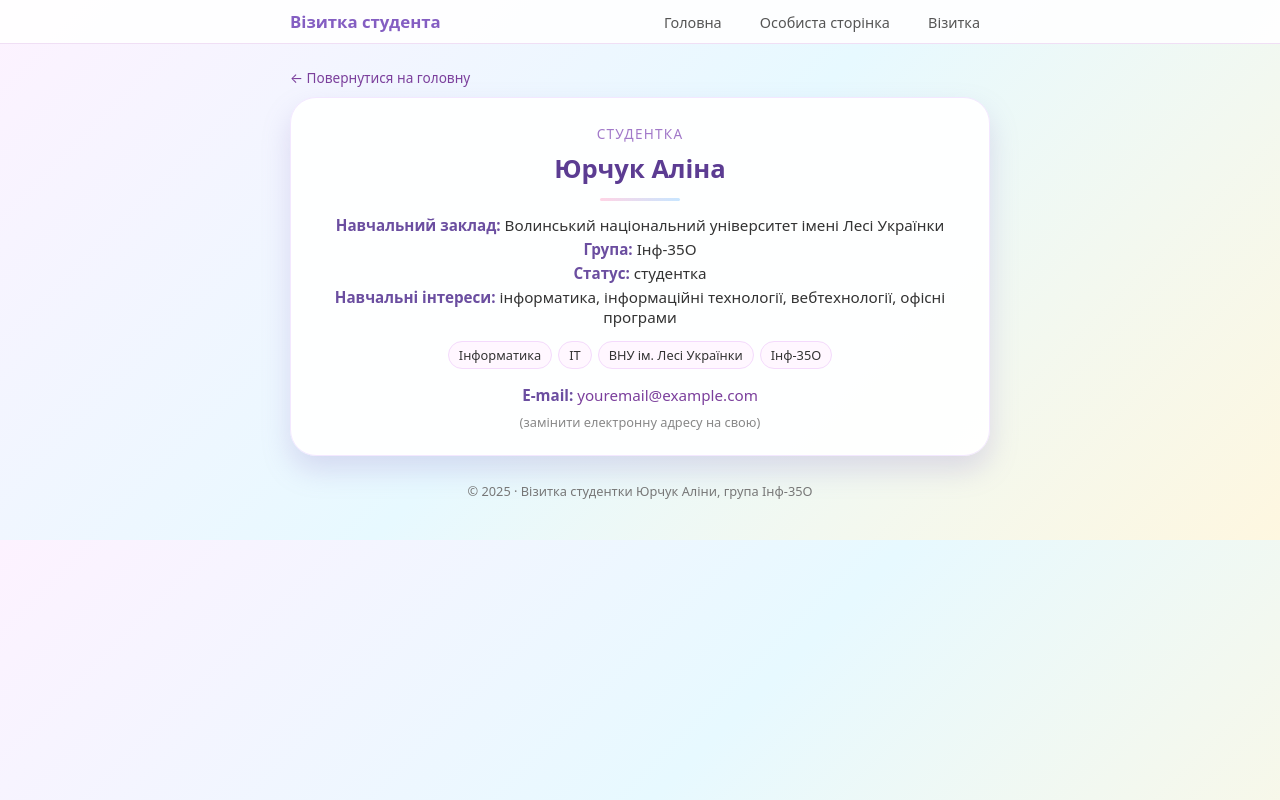
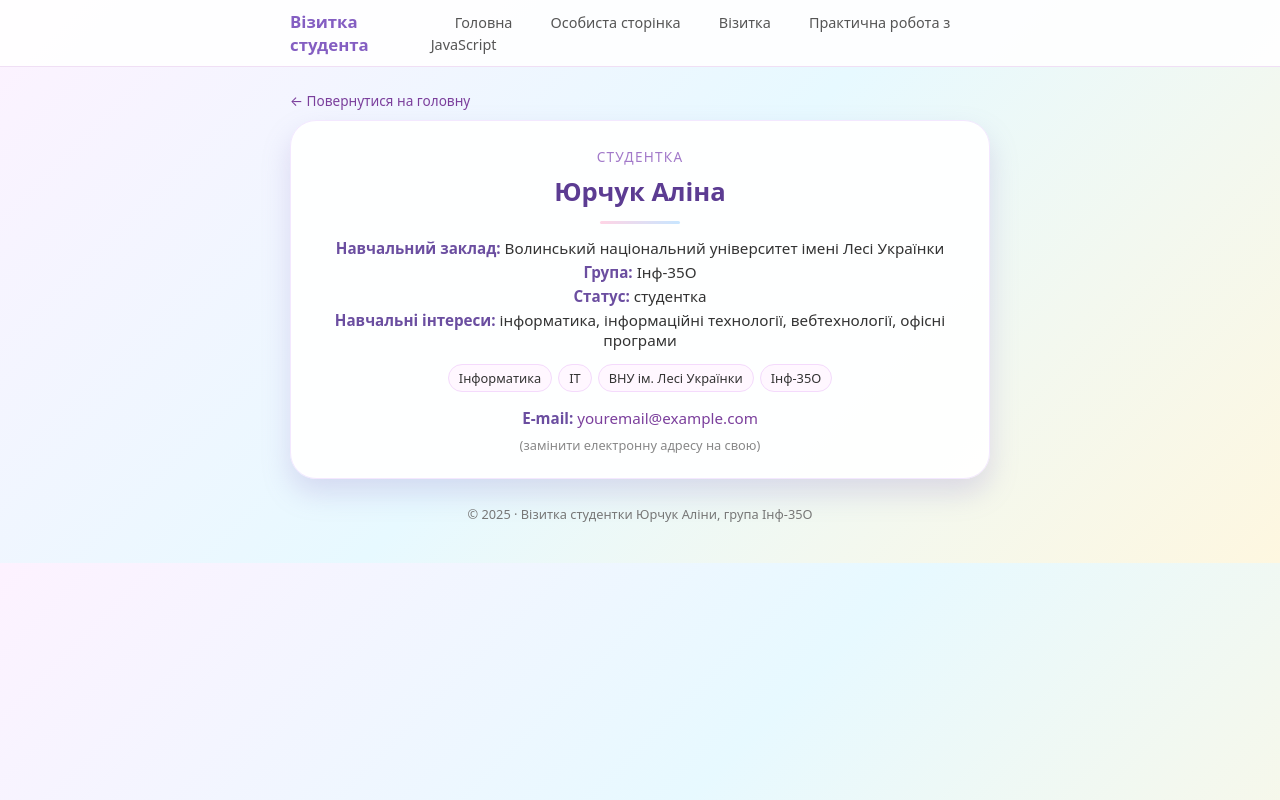
Before and after one commit to alinaiurchuk2005-hash/alina_site, a plain HTML site: page vizytka.html in a window 1280 px wide. Drawn offline with Linux system fonts and the light colour scheme.

Commit message:
Add link to practical JavaScript work in vizytka.html

```diff
--- a/vizytka.html
+++ b/vizytka.html
@@ -138,6 +138,7 @@
             <a href="index.html">Головна</a>
             <a href="osobysta.html">Особиста сторінка</a>
             <a href="vizytka.html">Візитка</a>
+            <a href="praktika.html">Практична робота з JavaScript</a>
         </nav>
     </div>
 </header>
```
